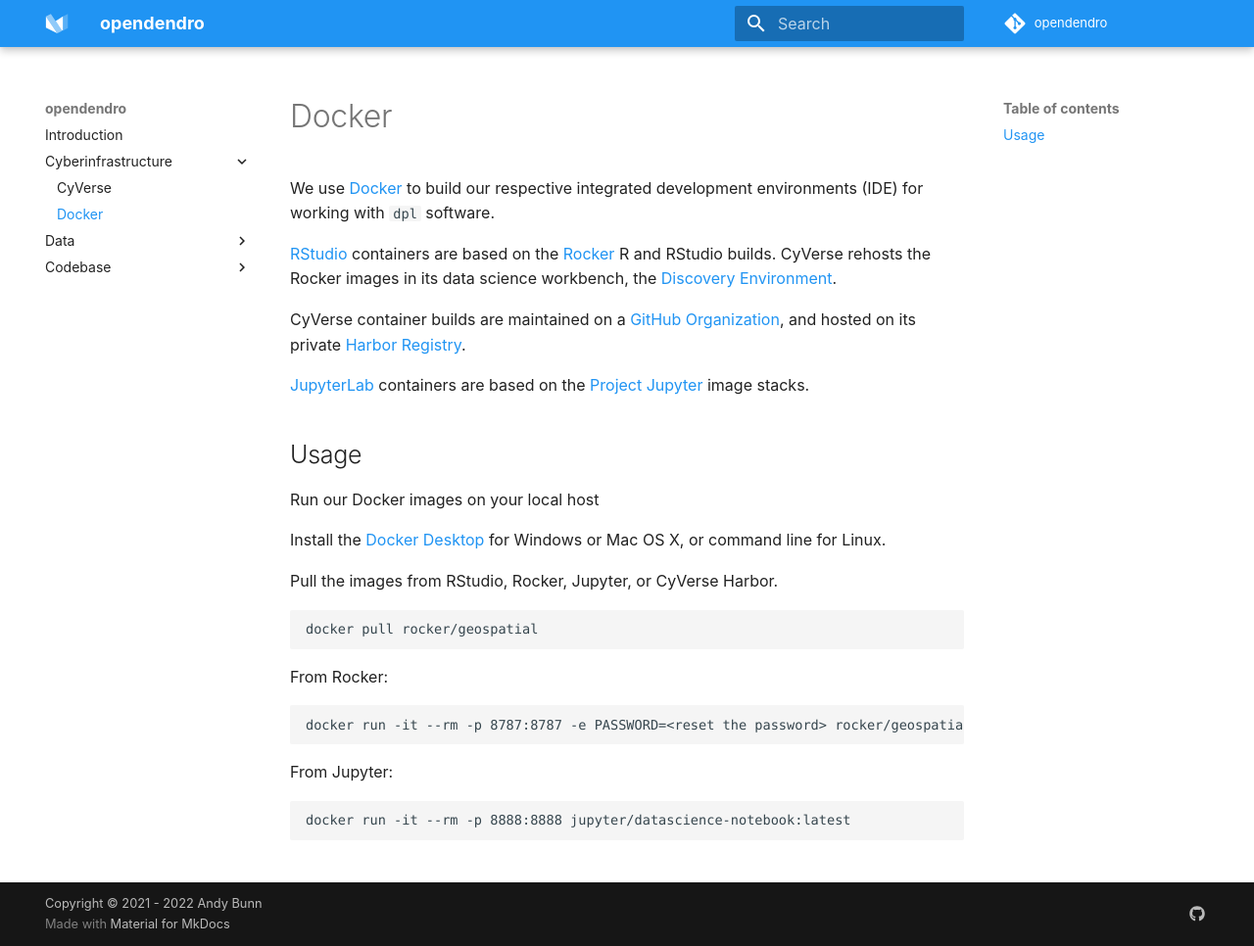
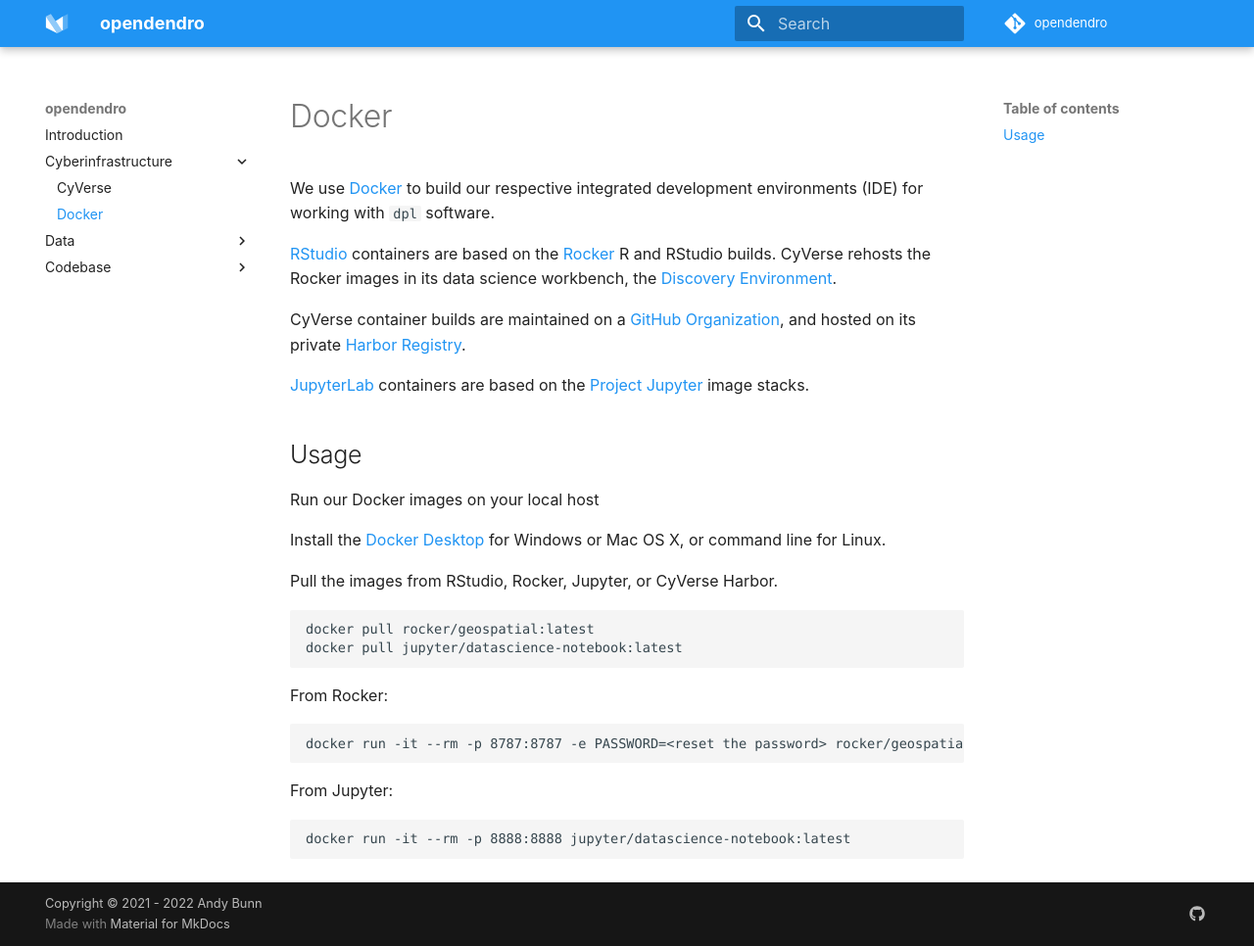
Before and after one commit to OpenDendro/opendendro, an MkDocs documentation site: the page built from docs/docker.md, in a window 1280 px wide and 966 px high. Shown: the whole window at 98% size. Built offline with MkDocs 1.6.1 and Material for MkDocs 9.7.7, drawn with Linux system fonts in a browser that asks for light colours; some web fonts are replaced; comment, search, counter and statistics services are not loaded.

Commit message:
Update docker.md

````diff
--- a/docs/docker.md
+++ b/docs/docker.md
@@ -17,7 +17,8 @@
 Pull the images from RStudio, Rocker, Jupyter, or CyVerse Harbor.
 
 ```
-docker pull rocker/geospatial
+docker pull rocker/geospatial:latest
+docker pull jupyter/datascience-notebook:latest
 ```
 
 From Rocker:
````
